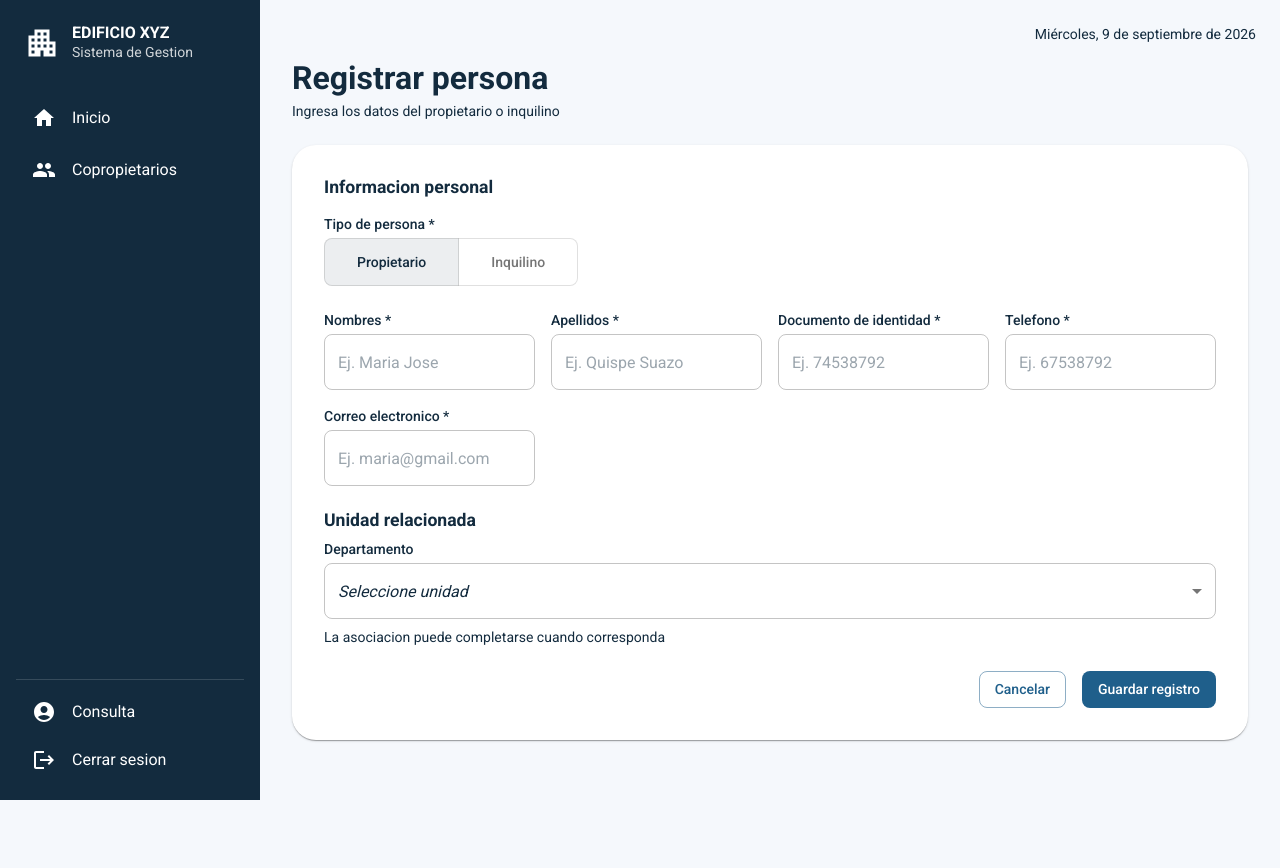
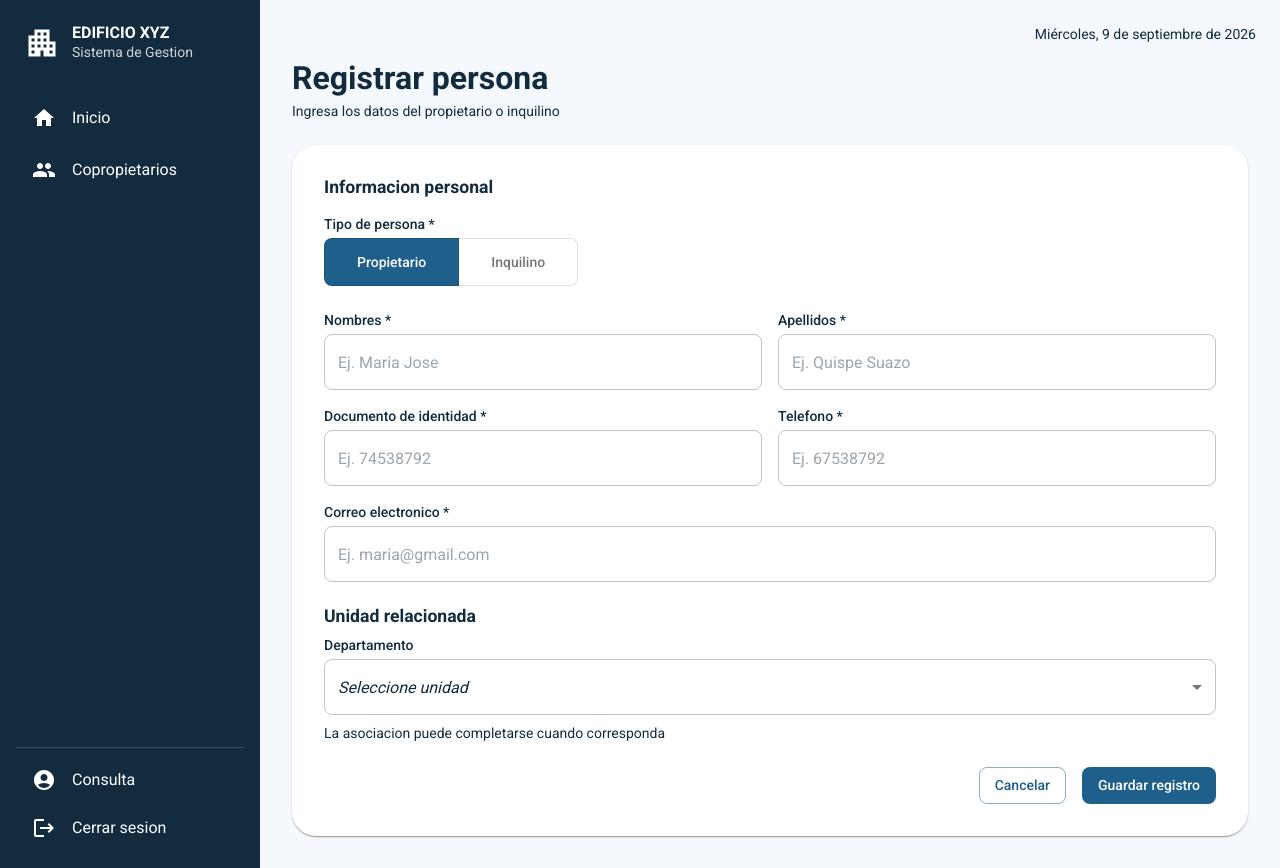
Before and after one commit to 201806081-design/Nexa-edificio-xyz, a React (Vite) app in the folder frontend/: page /copropietarios/registrar in a window 1280 px wide. Before the commit the page ends 800 px from the top, so only its background shows below. Built offline with nearby package versions, Linux system fonts and the light colour scheme; sample sign-in values are in the browser's storage.

Commit message:
style(HU-CP-01): ajustar vista movil, colores y layout segun mockups

```diff
--- a/frontend/src/pages/Copropietarios/DetallePersona.jsx
+++ b/frontend/src/pages/Copropietarios/DetallePersona.jsx
@@ -1,4 +1,4 @@
-import { Box, Typography, Button, Chip, Alert, Divider, Grid } from '@mui/material';
+import { Box, Typography, Button, Chip, Alert, Divider } from '@mui/material';
 import EditIcon from '@mui/icons-material/Edit';
 import { useNavigate, useParams } from 'react-router-dom';
 import DashboardLayout from '../../layouts/DashboardLayout';
@@ -11,6 +11,12 @@ function Dato({ etiqueta, valor }) {
       <Typography variant="body1">{valor || '-'}</Typography>
     </Box>
   );
+}
+
+function chipSx(tipo) {
+  return tipo === 'Propietario'
+    ? { bgcolor: '#D6F0E4', color: '#2E9D78' }
+    : { bgcolor: '#C5E0F2', color: '#1F5F8B' };
 }
 
 export default function DetallePersona() {
@@ -45,7 +51,7 @@ export default function DetallePersona() {
           <Typography variant="h3" sx={{ fontSize: '1.3rem', fontWeight: 700 }}>
             {persona.nombres} {persona.apellidos}
           </Typography>
-          <Chip label={persona.tipo} sx={{ bgcolor: '#C5E0F2', color: '#132B3E' }} />
+          <Chip label={persona.tipo} sx={chipSx(persona.tipo)} />
         </Box>
 
         <Typography variant="body2" sx={{ fontWeight: 600, mt: 2, mb: 1 }}>Datos personales</Typography>
@@ -53,18 +59,31 @@ export default function DetallePersona() {
         <Divider sx={{ my: 2 }} />
 
         <Typography variant="body2" sx={{ fontWeight: 600, mb: 1 }}>Datos de contacto</Typography>
-        <Grid container spacing={2}>
-          <Grid item xs={12} md={6}><Dato etiqueta="Telefono" valor={persona.telefono} /></Grid>
-          <Grid item xs={12} md={6}><Dato etiqueta="Correo electronico" valor={persona.correo} /></Grid>
-        </Grid>
+        <Box sx={{ display: 'flex', flexDirection: { xs: 'column', md: 'row' } }}>
+          <Box sx={{ width: { xs: '100%', md: '50%' } }}>
+            <Dato etiqueta="Telefono" valor={persona.telefono} />
+          </Box>
+          <Box sx={{ width: { xs: '100%', md: '50%' } }}>
+            <Dato etiqueta="Correo electronico" valor={persona.correo} />
+          </Box>
+        </Box>
         <Divider sx={{ my: 2 }} />
 
         <Typography variant="body2" sx={{ fontWeight: 600, mb: 1 }}>Unidad relacionada</Typography>
         <Dato etiqueta="Departamento" valor={persona.unidad} />
 
-        <Box sx={{ display: 'flex', justifyContent: 'flex-end', gap: 2, mt: 3 }}>
-          <Button variant="outlined" onClick={() => navigate('/copropietarios')}>Volver a la lista</Button>
-          <Button variant="contained" startIcon={<EditIcon />} onClick={() => navigate(`/copropietarios/${persona.id}/editar`)}>
+        <Box sx={{
+          display: 'flex', gap: 2, mt: 3,
+          flexDirection: { xs: 'column-reverse', md: 'row' },
+          justifyContent: { md: 'flex-end' },
+        }}>
+          <Button variant="outlined" onClick={() => navigate('/copropietarios')}
+            sx={{ width: { xs: '100%', md: 'auto' } }}>
+            Volver a la lista
+          </Button>
+          <Button variant="contained" startIcon={<EditIcon />}
+            onClick={() => navigate(`/copropietarios/${persona.id}/editar`)}
+            sx={{ width: { xs: '100%', md: 'auto' } }}>
             Editar datos
           </Button>
         </Box>
--- a/frontend/src/pages/Copropietarios/PersonaForm.jsx
+++ b/frontend/src/pages/Copropietarios/PersonaForm.jsx
@@ -1,7 +1,7 @@
 import { useState } from 'react';
 import {
   Box, Typography, TextField, Button, ToggleButton, ToggleButtonGroup,
-  Select, MenuItem, Alert, Grid,
+  Select, MenuItem, Alert,
 } from '@mui/material';
 import { UNIDADES_MOCK } from '../../constants/copropietariosMock';
 
@@ -14,6 +14,16 @@ const VACIO = {
   correo: '',
   unidad: '',
 };
+
+// Un campo con su etiqueta arriba
+function Campo({ label, ...props }) {
+  return (
+    <Box sx={{ flex: 1, minWidth: 220 }}>
+      <Typography variant="body2" sx={{ fontWeight: 500, mb: 0.5 }}>{label}</Typography>
+      <TextField fullWidth {...props} />
+    </Box>
+  );
+}
 
 export default function PersonaForm({ titulo, subtitulo, valorInicial, textoBoton, onGuardar, onCancelar }) {
   const [form, setForm] = useState(valorInicial ?? VACIO);
@@ -60,44 +70,45 @@ export default function PersonaForm({ titulo, subtitulo, valorInicial, textoBoto
           exclusive
           value={form.tipo}
           onChange={(e, v) => v && cambiar('tipo', v)}
-          sx={{ mb: 3 }}
+          sx={{
+            mb: 3,
+            '& .MuiToggleButton-root.Mui-selected': {
+              bgcolor: '#1F5F8B', color: '#fff',
+              '&:hover': { bgcolor: '#1C4E70' },
+            },
+          }}
         >
           <ToggleButton value="Propietario" sx={{ textTransform: 'none', px: 4 }}>Propietario</ToggleButton>
           <ToggleButton value="Inquilino" sx={{ textTransform: 'none', px: 4 }}>Inquilino</ToggleButton>
         </ToggleButtonGroup>
 
-        <Grid container spacing={2}>
-          <Grid item xs={12} md={6}>
-            <Typography variant="body2" sx={{ fontWeight: 500, mb: 0.5 }}>Nombres *</Typography>
-            <TextField fullWidth placeholder="Ej. Maria Jose" value={form.nombres}
+        {/* Fila 1: Nombres + Apellidos */}
+        <Box sx={{ display: 'flex', gap: 2, flexWrap: 'wrap', mb: 2 }}>
+          <Campo label="Nombres *" placeholder="Ej. Maria Jose" value={form.nombres}
             onChange={(e) => cambiar('nombres', e.target.value)}
             error={!!errores.nombres} helperText={errores.nombres} />
-          </Grid>
-          <Grid item xs={12} md={6}>
-            <Typography variant="body2" sx={{ fontWeight: 500, mb: 0.5 }}>Apellidos *</Typography>
-            <TextField fullWidth placeholder="Ej. Quispe Suazo" value={form.apellidos}
+          <Campo label="Apellidos *" placeholder="Ej. Quispe Suazo" value={form.apellidos}
             onChange={(e) => cambiar('apellidos', e.target.value)}
             error={!!errores.apellidos} helperText={errores.apellidos} />
-          </Grid>
-          <Grid item xs={12} md={6}>
-            <Typography variant="body2" sx={{ fontWeight: 500, mb: 0.5 }}>Documento de identidad *</Typography>
-            <TextField fullWidth placeholder="Ej. 74538792" value={form.documento}
+        </Box>
+
+        {/* Fila 2: Documento + Telefono */}
+        <Box sx={{ display: 'flex', gap: 2, flexWrap: 'wrap', mb: 2 }}>
+          <Campo label="Documento de identidad *" placeholder="Ej. 74538792" value={form.documento}
             onChange={(e) => cambiar('documento', e.target.value)}
             error={!!errores.documento} helperText={errores.documento} />
-          </Grid>
-          <Grid item xs={12} md={6}>
-            <Typography variant="body2" sx={{ fontWeight: 500, mb: 0.5 }}>Telefono *</Typography>
-            <TextField fullWidth placeholder="Ej. 67538792" value={form.telefono}
+          <Campo label="Telefono *" placeholder="Ej. 67538792" value={form.telefono}
             onChange={(e) => cambiar('telefono', e.target.value)}
             error={!!errores.telefono} helperText={errores.telefono} />
-          </Grid>
-          <Grid item xs={12}>
+        </Box>
+
+        {/* Fila 3: Correo (ancho completo) */}
+        <Box sx={{ mb: 1 }}>
           <Typography variant="body2" sx={{ fontWeight: 500, mb: 0.5 }}>Correo electronico *</Typography>
           <TextField fullWidth placeholder="Ej. maria@gmail.com" value={form.correo}
             onChange={(e) => cambiar('correo', e.target.value)}
             error={!!errores.correo} helperText={errores.correo} />
-          </Grid>
-        </Grid>
+        </Box>
 
         <Typography variant="h3" sx={{ fontSize: '1.1rem', fontWeight: 600, mt: 3, mb: 1 }}>
           Unidad relacionada
@@ -118,9 +129,18 @@ export default function PersonaForm({ titulo, subtitulo, valorInicial, textoBoto
           </Alert>
         )}
 
-        <Box sx={{ display: 'flex', justifyContent: 'flex-end', gap: 2, mt: 3 }}>
-          <Button variant="outlined" onClick={onCancelar}>Cancelar</Button>
-          <Button variant="contained" onClick={guardar}>{textoBoton}</Button>
+        {/* Botones: lado a lado en escritorio, apilados en movil */}
+        <Box sx={{
+          display: 'flex', gap: 2, mt: 3,
+          flexDirection: { xs: 'column-reverse', md: 'row' },
+          justifyContent: { md: 'flex-end' },
+        }}>
+          <Button variant="outlined" onClick={onCancelar} sx={{ width: { xs: '100%', md: 'auto' } }}>
+            Cancelar
+          </Button>
+          <Button variant="contained" onClick={guardar} sx={{ width: { xs: '100%', md: 'auto' } }}>
+            {textoBoton}
+          </Button>
         </Box>
       </Box>
     </Box>
```
Also changed, not shown: frontend/src/pages/Copropietarios/Copropietarios.jsx (+64 -23 lines). Lines whose indentation alone changed are shown as unchanged.
